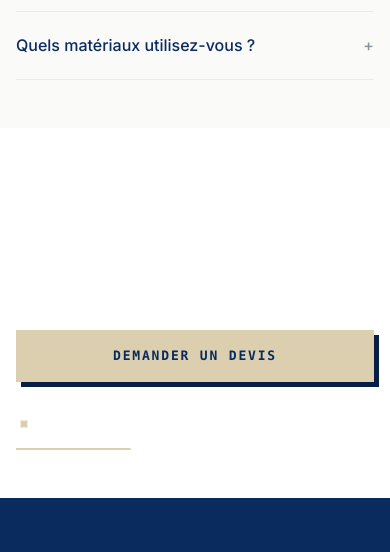
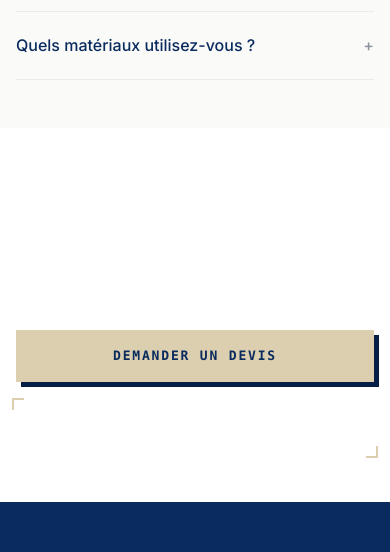
Before and after one commit to sopdibran-collab/sopdibran-collab.github.io-markajrenting.ch, a Next.js app: page /faq in a window 390 px wide. Shown: the part 1420-1972 px from the top of the page. Built offline with nearby package versions, Linux system fonts and the light colour scheme; a web font is replaced by a local one.

Commit message:
Fix secondary CTA buttons invisible on light backgrounds.
Use filled cote style for phone and contact buttons, add desktop
header phone link, and strengthen contrast on dark banner sections.

```diff
--- a/app/globals.css
+++ b/app/globals.css
@@ -163,8 +163,8 @@
 
   /* 2 — Bouton « Cote » : repères de cotation qui referment le cadre au survol */
   .btn-cote {
-    @apply relative inline-flex min-h-12 items-center justify-center bg-transparent px-7 font-mono text-[0.8125rem] font-semibold uppercase tracking-[0.14em] text-markaj-primary transition-colors duration-200;
-    border: 1px solid rgb(10 43 94 / 0.45);
+    @apply relative inline-flex min-h-12 items-center justify-center bg-markaj-crepi-light px-7 font-mono text-[0.8125rem] font-semibold uppercase tracking-[0.14em] text-markaj-primary transition-colors duration-200;
+    border: 1px solid rgb(10 43 94 / 0.55);
   }
 
   .btn-cote::before,
@@ -203,8 +203,8 @@
 
   /* Variante claire pour fonds bleu nuit */
   .btn-cote--light {
-    @apply text-markaj-white;
-    border-color: rgb(255 255 255 / 0.5);
+    @apply bg-transparent text-markaj-white;
+    border-color: rgb(255 255 255 / 0.7);
   }
 
   .btn-cote--light::before {
@@ -249,6 +249,9 @@
   /* Variante claire pour fonds bleu nuit */
   .btn-niveau--light {
     @apply text-markaj-white;
+    border: 1px solid rgb(255 255 255 / 0.45);
+    padding-left: 0.75rem;
+    padding-right: 0.75rem;
   }
 
   .btn-niveau--light::before {
--- a/components/layout/Header.tsx
+++ b/components/layout/Header.tsx
@@ -49,9 +49,12 @@ export function Header() {
           ))}
         </nav>
 
-        <div className="hidden items-center gap-4 lg:flex">
+        <div className="hidden items-center gap-3 lg:flex">
           <Button href="/contact" variant="primary" size="sm">
             Demander un devis
+          </Button>
+          <Button href="tel:+41794301813" variant="secondary" size="sm">
+            079 430 18 13
           </Button>
         </div>
 
--- a/components/sections/CtaBanner.tsx
+++ b/components/sections/CtaBanner.tsx
@@ -31,7 +31,7 @@ export function CtaBanner({
             </Button>
             <Button
               href="tel:+41794301813"
-              variant="ghost"
+              variant="secondary"
               tone="dark"
               size="lg"
               className="w-full sm:w-auto"
```
